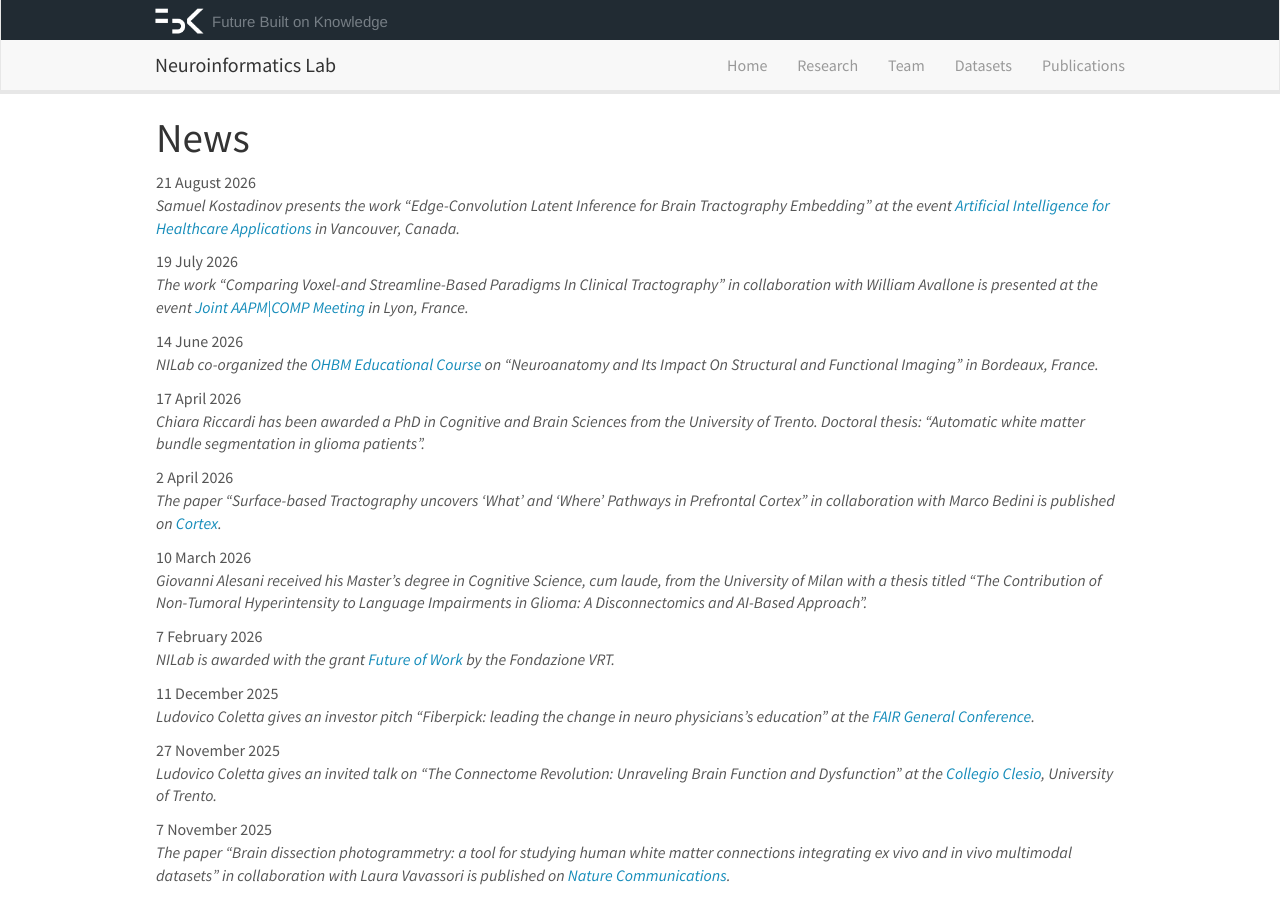
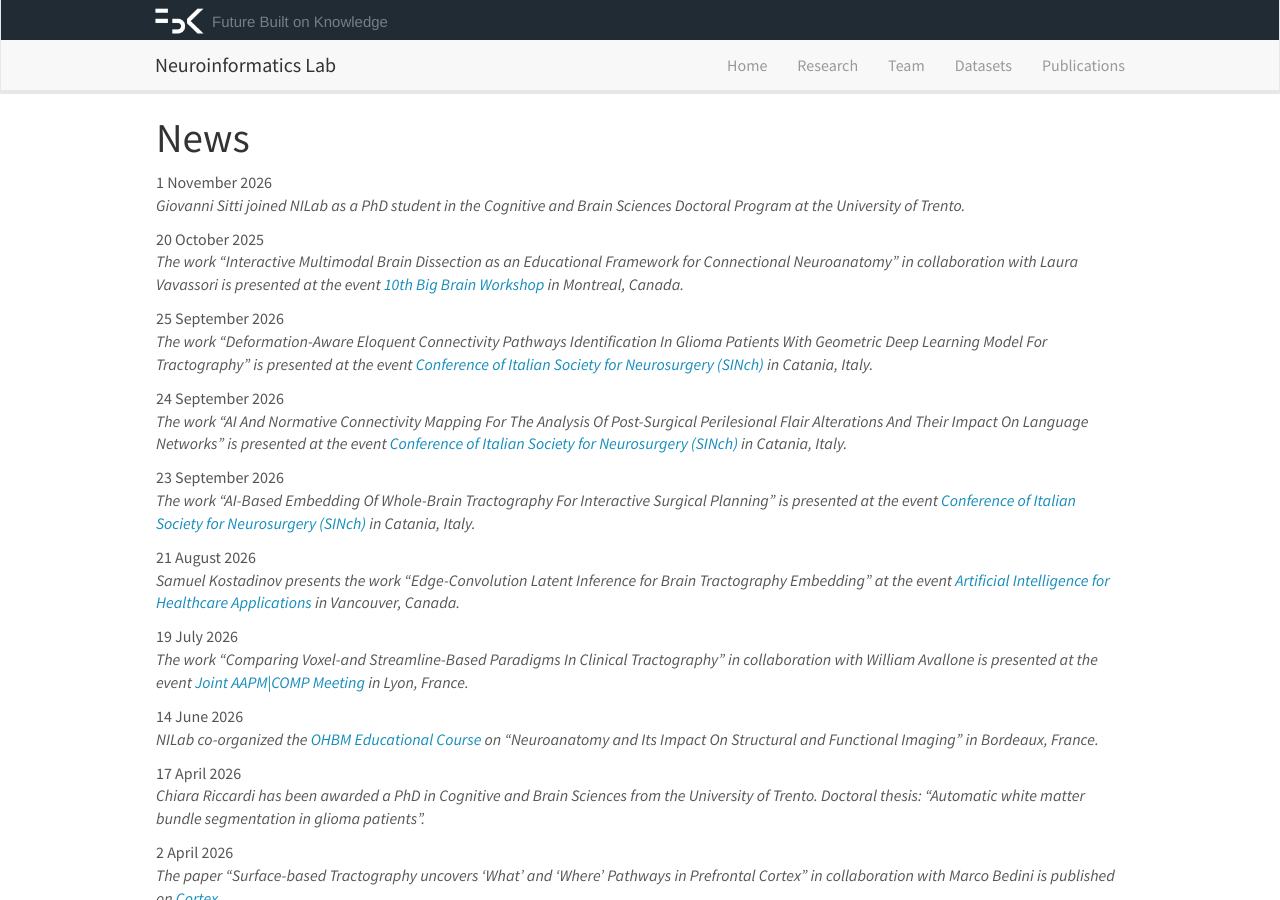
Before and after one commit to FBK-NILab/FBK-NILab.github.io, a Jekyll site: the page built from _pages/allnews.md, in a window 1280 px wide and 900 px high. Built offline with Jekyll 4.4.1, drawn with Linux system fonts in a browser that asks for light colours; nearby versions of some CDN libraries.

Commit message:
Update news.yml

```diff
--- a/_data/news.yml
+++ b/_data/news.yml
@@ -1,3 +1,24 @@
+
+
+- date: 1 November 2026
+  headline: |
+    Giovanni Sitti joined NILab as a PhD student in the Cognitive and Brain Sciences Doctoral Program at the University of Trento.
+
+- date: 20 October 2025
+  headline: |
+    The work “Interactive Multimodal Brain Dissection as an Educational Framework for Connectional Neuroanatomy” in collaboration with Laura Vavassori is presented at the event <a href='https://ebrains.eu/news-and-events/events/2026/10th-bigbrain-workshop'>10th Big Brain Workshop</a> in Montreal, Canada.
+
+- date: 25 September 2026
+  headline: |
+    The work “Deformation-Aware Eloquent Connectivity Pathways Identification In Glioma Patients With Geometric Deep Learning Model For Tractography” is presented at the event <a href='https://sinch.it/eventi/75-congresso-nazionale-catania-23-26-settembre-2026/'>Conference of Italian Society for Neurosurgery (SINch)</a> in Catania, Italy.
+
+- date: 24 September 2026
+  headline: |
+    The work “AI And Normative Connectivity Mapping For The Analysis Of Post-Surgical Perilesional Flair Alterations And Their Impact On Language Networks” is presented at the event <a href='https://sinch.it/eventi/75-congresso-nazionale-catania-23-26-settembre-2026/'>Conference of Italian Society for Neurosurgery (SINch)</a> in Catania, Italy.
+
+- date: 23 September 2026
+  headline: |
+    The work “AI-Based Embedding Of Whole-Brain Tractography For Interactive Surgical Planning” is presented at the event <a href='https://sinch.it/eventi/75-congresso-nazionale-catania-23-26-settembre-2026/'>Conference of Italian Society for Neurosurgery (SINch)</a> in Catania, Italy.
 
 - date: 21 August 2026
   headline: |
```
